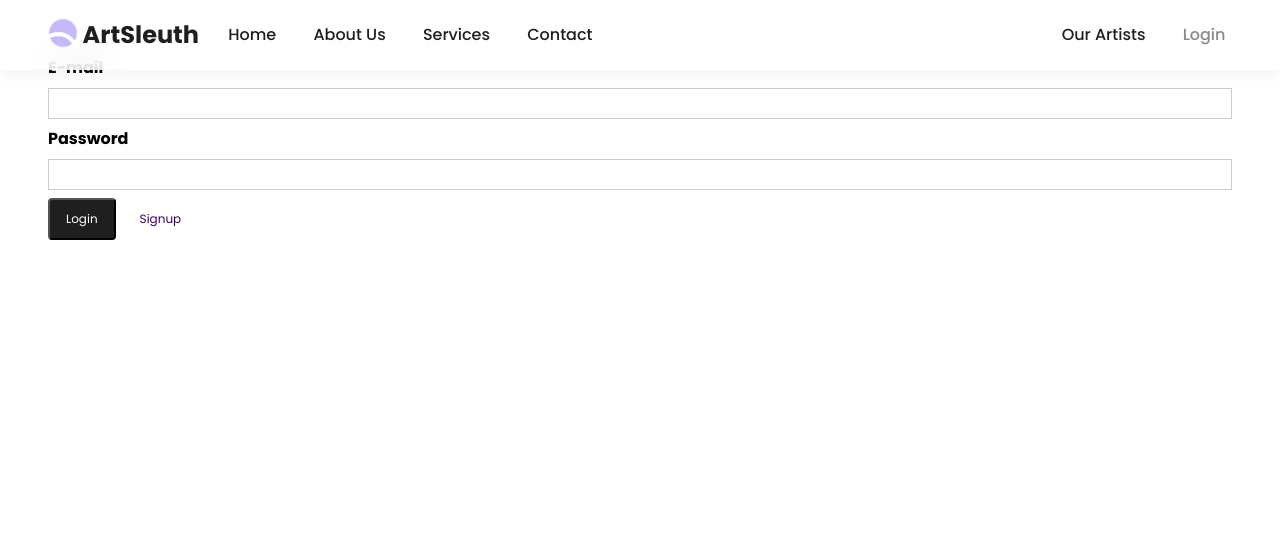
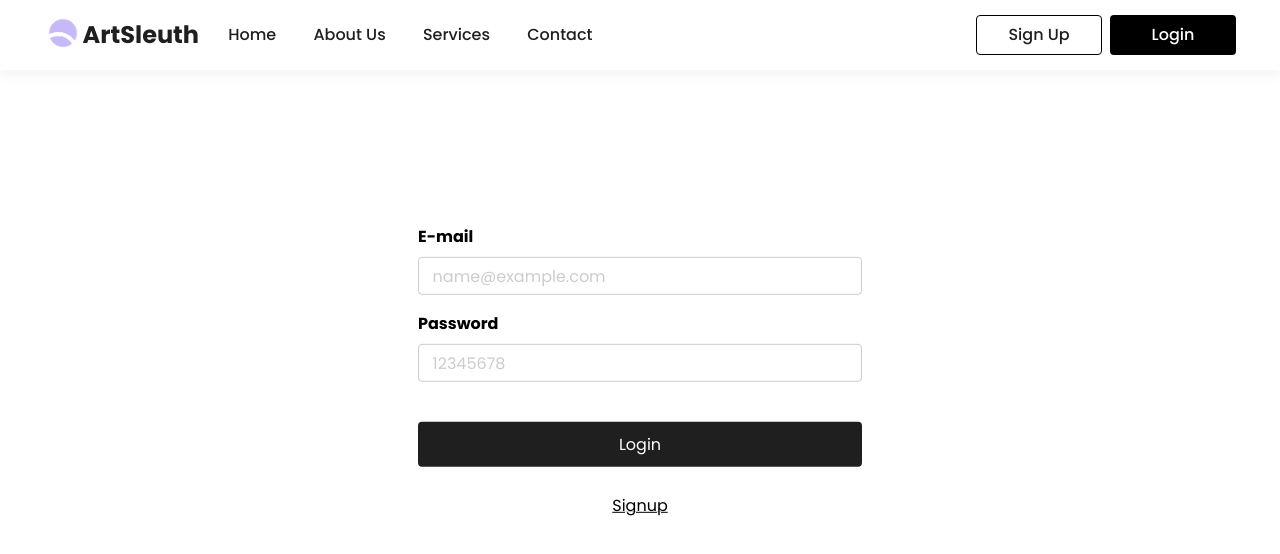
Before and after one commit to sam821203/ArtSleuth, a Vue app: page /auth in a window 1280 px wide. Shown: the top 554 px of the page. Built offline with nearby package versions, Linux system fonts and the light colour scheme.

Commit message:
feat: upload cover photo to back end

```diff
--- a/src/App.vue
+++ b/src/App.vue
@@ -63,15 +63,12 @@ export default {
   margin: 0;
 }
 
-html,
-body {
+html {
   height: 100%;
-  font-family: Poppins, sans-serif;
 }
 
 body {
-  line-height: 1.5;
-  -webkit-font-smoothing: antialiased;
+  font-family: Poppins, sans-serif;
 }
 
 img,
@@ -150,4 +147,23 @@ img {
   border: 0;
   vertical-align: middle;
 }
+
+::placeholder {
+  padding-left: 8px;
+
+  /* Chrome, Firefox, Opera, Safari 10.1+ */
+  color: #ccc;
+  opacity: 1; /* Firefox */
+}
+
+input:-webkit-autofill,
+input:-webkit-autofill:focus {
+  transition: background-color 600000s 0s, color 600000s 0s;
+}
+
+.layout--main {
+  margin-left: auto;
+  margin-right: auto;
+  max-width: 1080px;
+}
 </style>
--- a/src/components/UI/BaseButton.vue
+++ b/src/components/UI/BaseButton.vue
@@ -68,6 +68,10 @@ a:last-child {
   border: 1px #000 solid;
 }
 
+.underline {
+  text-decoration: underline;
+}
+
 .flat:hover,
 .flat:active,
 .outline:hover,
--- a/src/components/artists/ArtistForm.vue
+++ b/src/components/artists/ArtistForm.vue
@@ -1,20 +1,19 @@
 <template>
   <form @submit.prevent="submitForm">
-    <!-- <div class="form-control" :class="{ invalid: !firstName.isValid }">
+    <div class="form-control" :class="{ invalid: !coverPhoto.isValid }">
       <div class="cover-photo">
         <img src="./default-cover-photo.png" alt="" />
         <label for="coverPhoto">Upload photo</label>
         <input
           id="coverPhoto"
-          ref="inputFile"
+          ref="coverPhoto"
           type="file"
           accept="image/jpeg, image/png, image/jpg"
-          @input="coverPhoto.val"
-          @click="uploadCoverPhoto"
-          @blur="clearValidity(firstName)"
+          @change="uploadCoverPhoto"
+          @blur="clearValidity(coverPhoto)"
         />
       </div>
-    </div> -->
+    </div>
     <div class="form-control" :class="{ invalid: !firstName.isValid }">
       <label for="firstName"> First name </label>
       <input
@@ -122,12 +121,12 @@ import { ref, reactive, onMounted } from "vue";
 export default {
   emits: ["save-data"],
   setup(_, context) {
-    // const inputFile = ref("default-cover-photo.png");
+    // const coverPhoto = ref(null);
 
-    // const coverPhoto = reactive({
-    //   val: "",
-    //   isValid: true,
-    // });
+    const coverPhoto = reactive({
+      val: "",
+      isValid: true,
+    });
     const firstName = reactive({
       val: "",
       isValid: true,
@@ -165,10 +164,10 @@ export default {
       // 一開始先設成 true，以防止再上一個 submit 的狀態
       formIsValid.value = true;
 
-      // if (coverPhoto.val === "") {
-      //   coverPhoto.isValid = false;
-      //   formIsValid.value = false;
-      // }
+      if (coverPhoto.val === "") {
+        coverPhoto.isValid = false;
+        formIsValid.value = false;
+      }
 
       if (firstName.val === "") {
         firstName.isValid = false;
@@ -210,7 +209,7 @@ export default {
       }
 
       const formData = {
-        // photo: coverPhoto.val.toString(),
+        photo: coverPhoto.val,
         first: firstName.val,
         last: lastName.val,
         country: country.val,
@@ -233,6 +232,24 @@ export default {
         countries.value.push(countryName);
         countries.value.sort();
       });
+    };
+
+    const uploadCoverPhoto = (event) => {
+      const photo = document.querySelector(".cover-photo img");
+      const imageFile = event.target.files[0];
+
+      if (imageFile) {
+        const reader = new FileReader();
+
+        // Convert the image file to a string
+        reader.readAsDataURL(imageFile);
+
+        // FileReader will emit the load event when the data URL is ready
+        reader.addEventListener("load", () => {
+          photo.src = reader.result;
+          console.log(reader.result);
+        });
+      }
     };
 
     // const uploadCoverPhoto = () => {
@@ -269,7 +286,7 @@ export default {
     });
 
     return {
-      // coverPhoto,
+      coverPhoto,
       firstName,
       lastName,
       country,
@@ -282,8 +299,7 @@ export default {
       submitForm,
       renderCountries,
       countries,
-      // uploadCoverPhoto,
-      // inputFile,
+      uploadCoverPhoto,
     };
   },
 };
--- a/src/components/artists/ArtistItem.vue
+++ b/src/components/artists/ArtistItem.vue
@@ -2,8 +2,8 @@
   <li>
     <div class="inner__left">
       <div class="cover-photo">
-        <!-- <img :src="coverPhoto" alt="" /> -->
-        <img src="./default-cover-photo.png" alt="" />
+        <img :src="coverPhoto" alt="" />
+        <!-- <img src="./default-cover-photo.png" alt="" /> -->
       </div>
     </div>
     <div class="inner__center">
@@ -44,7 +44,7 @@ import { useRoute } from "vue-router";
 export default {
   props: [
     "id",
-    // "coverPhoto",
+    "coverPhoto",
     "firstName",
     "lastName",
     "country",
@@ -111,6 +111,7 @@ h6 {
   padding: 0.625rem 0;
   width: 94px;
   height: 36px;
+  line-height: 140%;
 }
 
 .cover-photo {
--- a/src/components/layout/TheHeader.vue
+++ b/src/components/layout/TheHeader.vue
@@ -24,14 +24,16 @@
         </ul>
       </div>
       <ul>
-        <li>
-          <router-link to="/artists"> Our Artists </router-link>
-        </li>
         <li v-if="isLoggedIn">
           <router-link to="/requests"> Messages </router-link>
         </li>
         <li v-else>
-          <router-link to="/auth"> Login </router-link>
+          <router-link to="/auth" class="header__auth signup">
+            <span>Sign Up</span>
+          </router-link>
+          <router-link to="/auth" class="header__auth login">
+            <span>Login</span>
+          </router-link>
         </li>
         <li v-if="isLoggedIn">
           <base-button @click="logout"> Logout </base-button>
@@ -126,18 +128,14 @@ header ul a {
   color: var(--primary-deep-gray);
 }
 
-ul a:active,
-ul a:hover,
-ul a.router-link-active {
+ul a:hover {
   /* border: 1px solid var(--primary-deep-gray); */
 
   /* text-decoration: underline; */
   color: #898989;
 }
 
-h1 a:hover,
-h1 a:active,
-h1 a.router-link-active {
+h1 a:hover {
   border-color: transparent;
 }
 
@@ -145,7 +143,7 @@ header nav {
   display: flex;
   justify-content: space-between;
   align-items: center;
-  margin: 0 36px;
+  margin: 0 36px 1px;
   width: 100%;
   max-width: 1840px;
 }
@@ -171,4 +169,22 @@ li {
 .logo img {
   margin-bottom: 3px;
 }
+
+.header__auth {
+  width: 126px;
+  height: 40px;
+  text-align: center;
+  line-height: 120%;
+  border-radius: 4px;
+}
+
+.signup {
+  margin-right: 8px;
+  border: 1px #000 solid;
+}
+
+.login {
+  color: #fff;
+  background-color: #000;
+}
 </style>
--- a/src/pages/artists/ArtistsList.vue
+++ b/src/pages/artists/ArtistsList.vue
@@ -254,12 +254,6 @@ ul {
   justify-content: space-between;
 }
 
-.layout--main {
-  margin-left: auto;
-  margin-right: auto;
-  max-width: 1080px;
-}
-
 .img-wrap {
   width: 54%;
   transform: translateY(4%);
--- a/src/pages/auth/UserAuth.vue
+++ b/src/pages/auth/UserAuth.vue
@@ -1,5 +1,5 @@
 <template>
-  <div>
+  <div class="user-auth">
     <base-dialog :show="!!error" title="An error occurred" @close="handleError">
       <p>{{ error }}</p>
     </base-dialog>
@@ -10,7 +10,12 @@
       <form @submit.prevent="submitForm">
         <div class="form-control">
           <label for="email">E-mail</label>
-          <input id="email" v-model.trim="email" type="email" />
+          <input
+            id="email"
+            v-model.trim="email"
+            type="email"
+            placeholder="name@example.com"
+          />
         </div>
         <div class="form-control">
           <label for="password">Password</label>
@@ -19,16 +24,23 @@
             v-model.trim="password"
             type="password"
             autocomplete="on"
+            placeholder="12345678"
           />
         </div>
         <p v-if="!formIsValid">
           Please enter a valid email and password! (Must be at least 6
           characters long.)
         </p>
-        <base-button>{{ submitButtonCaption }}</base-button>
-        <base-button type="button" mode="flat" @click="switchAuthMode">
-          {{ switchModeCaption }}
-        </base-button>
+        <div class="buttons">
+          <base-button>{{ submitButtonCaption }}</base-button>
+          <base-button
+            type="button"
+            mode="outline underline"
+            @click="switchAuthMode"
+          >
+            {{ switchModeCaption }}
+          </base-button>
+        </div>
       </form>
     </base-card>
   </div>
@@ -142,7 +154,7 @@ form {
 }
 
 .form-control {
-  margin: 0.5rem 0;
+  margin-bottom: 1rem;
 }
 
 label {
@@ -154,16 +166,39 @@ label {
 input,
 textarea {
   display: block;
-  padding: 0.15rem;
+  padding: 0.35rem;
   width: 100%;
   border: 1px solid #ccc;
   font: inherit;
+  border-radius: 4px;
 }
 
 input:focus,
 textarea:focus {
-  background-color: #faf6ff;
-  border-color: #3d008d;
+  background-color: #ededed;
+  border-color: #a9a9a9;
   outline: none;
 }
+
+.user-auth {
+  position: absolute;
+  top: 50%;
+  left: 50%;
+  width: 100%;
+  max-width: 540px;
+  transform: translate(-50%, -50%);
+}
+
+.buttons {
+  display: flex;
+  flex-direction: column;
+  margin-top: 2.5rem;
+}
+
+.buttons button {
+  margin-bottom: 1rem;
+  margin-right: 0;
+  font-size: 1rem;
+  border: 0;
+}
 </style>
--- a/src/router.js
+++ b/src/router.js
@@ -26,7 +26,11 @@ const router = createRouter({
     },
     { path: '/register', component: ArtistsRegistration, meta: { requiresAuth: true } },
     { path: '/requests', component: RequestsReceive, meta: { requiresAuth: true } },
-    { path: '/auth', component: UserAuth, meta: { requiresUnAuth: true } },
+    {
+      path: '/auth',
+      component: UserAuth,
+      meta: { requiresUnAuth: true },
+    },
     { path: '/:notFound(.*)', component: NotFound },
   ],
 });
--- a/src/store/modules/artists/actions.js
+++ b/src/store/modules/artists/actions.js
@@ -2,7 +2,7 @@ export default {
   async registerArtist(context, data) {
     const { userId } = context.rootGetters;
     const artistData = {
-      // coverPhoto: data.photo,
+      coverPhoto: data.photo,
       firstName: data.first,
       lastName: data.last,
       country: data.country,
@@ -48,7 +48,7 @@ export default {
     Object.keys(responseData).forEach((key) => {
       const artist = {
         id: key,
-        // coverPhoto: responseData[key].coverPhoto,
+        coverPhoto: responseData[key].coverPhoto,
         firstName: responseData[key].firstName,
         lastName: responseData[key].lastName,
         country: responseData[key].country,
```
Also changed, not shown: src/store/modules/auth/actions.js (+1 -7 lines).
